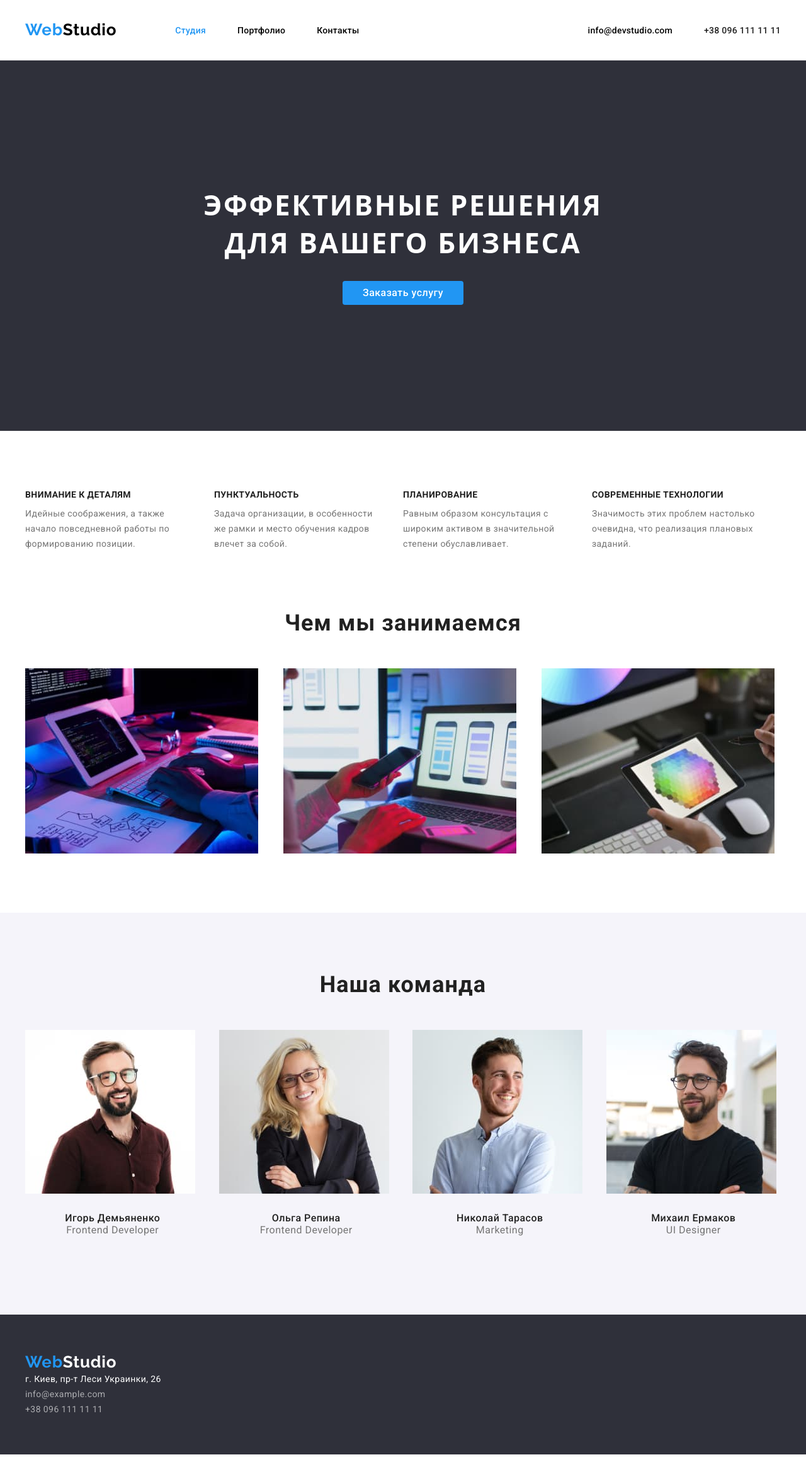
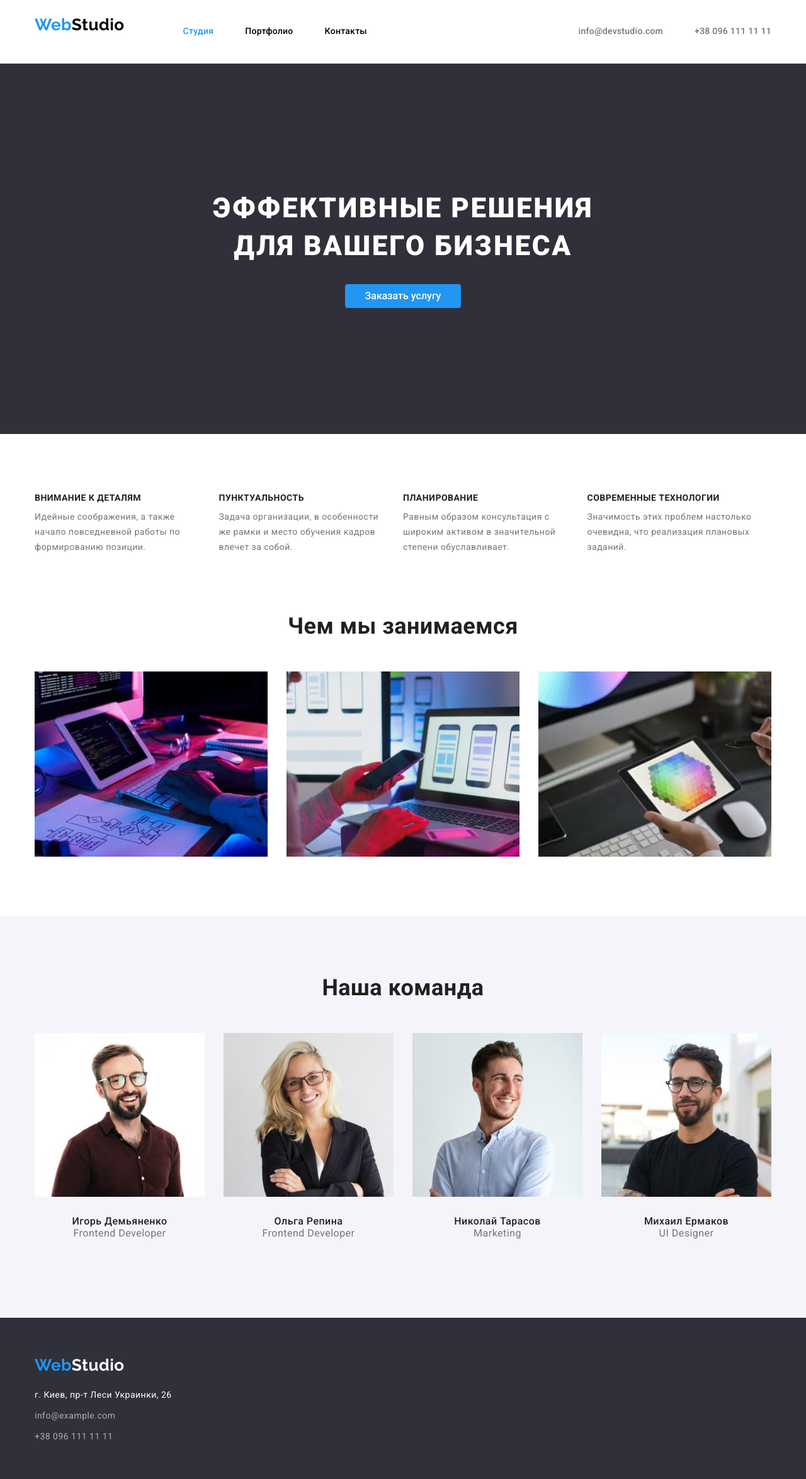
Before and after one commit to julia-pro/goit-markup-hw-03, a plain HTML site: page index.html in a window 1280 px wide. Shown: the whole page at 63% size. Before the commit the page ends 2309 px from the top, so only its background shows below. Drawn offline with nearby package versions, Linux system fonts and the light colour scheme.

Commit message:
adds edits

```diff
--- a/css/styles.css
+++ b/css/styles.css
@@ -6,6 +6,12 @@
   --bg-color: #2f303a;
   --text-about: #757575;
   --card-set-gap: 30px;
+
+  --primary-font-family: Roboto, sans-serif;
+}
+body {
+  letter-spacing: 0.03em;
+  font-family: var(--primary-font-family);
 }
 
 h1,
@@ -44,8 +50,8 @@ img {
 /*========HEDER======== */
 .header-page {
   border-bottom: 1px solid #ececec;
-  padding-top: 32px;
-  padding-bottom: 32px;
+  padding-top: 24px;
+  padding-bottom: 25px;
 }
 .container {
   margin-left: auto;
@@ -82,13 +88,13 @@ img {
 }
 .logo {
   display: block;
+  margin-bottom: 20px;
 
   font-family: Raleway;
   font-style: normal;
   font-weight: bold;
   font-size: 26px;
   line-height: 1.19;
-  letter-spacing: 0.03em;
   color: var(--second-text-color);
 }
 .logo-span-1 {
@@ -102,7 +108,6 @@ img {
   margin-bottom: 20px;
 }
 .menu-link {
-  font-family: 'Roboto', sans-serif;
   font-weight: 500;
   font-size: 14px;
   line-height: 1.14;
@@ -122,12 +127,11 @@ img {
   margin-left: auto;
   margin-right: 50px;
 
-  font-family: 'Roboto', sans-serif;
   font-weight: 500;
   font-size: 14px;
   line-height: 1.14;
   letter-spacing: 0.02em;
-  color: var(--main-color);
+  color: var(--text-about);
 }
 
 .mail-link:hover,
@@ -136,12 +140,11 @@ img {
 }
 
 .tel-link {
-  font-family: 'Roboto', sans-serif;
   font-weight: 500;
   font-size: 14px;
   line-height: 1.14;
   letter-spacing: 0.02em;
-  color: var(--title-color);
+  color: var(--text-about);
 }
 
 .tel-link:hover,
@@ -170,12 +173,10 @@ img {
 }
 
 .modal-btn {
-  font-family: 'Roboto', sans-serif;
   font-style: normal;
   font-weight: bold;
   font-size: 16px;
   line-height: 1.63;
-  letter-spacing: 0.03em;
   cursor: pointer;
   color: var(--second-title-color);
   background-color: var(--second-text-color);
@@ -212,22 +213,18 @@ img {
 .advantage-01 {
   margin-bottom: 10px;
 
-  font-family: 'Roboto', sans-serif;
   font-style: normal;
   font-weight: bold;
   font-size: 14px;
   line-height: 1.14;
-  letter-spacing: 0.03em;
   text-transform: uppercase;
   color: var(--title-color);
 }
 .advantage-001 {
-  font-family: 'Roboto', sans-serif;
   font-style: normal;
   font-weight: normal;
   font-size: 14px;
   line-height: 1.71;
-  letter-spacing: 0.03em;
   color: var(--text-about);
 }
 /*======END ABOUT US=====*/
@@ -240,13 +237,11 @@ img {
   margin-top: 0;
   margin-bottom: 50px;
 
-  font-family: 'Roboto', sans-serif;
   font-style: normal;
   font-weight: bold;
   font-size: 36px;
   line-height: 1.16;
   text-align: center;
-  letter-spacing: 0.03em;
   color: var(--title-color);
 }
 .work-list {
@@ -291,21 +286,17 @@ img {
   color: var(--text-about);
 }
 .name-person {
-  font-family: Roboto;
   font-style: normal;
   font-weight: 500;
   font-size: 16px;
   line-height: 1.18;
-  letter-spacing: 0.03em;
   color: var(--title-color);
 }
 .about-person {
-  font-family: Roboto;
   font-style: normal;
   font-weight: normal;
   font-size: 16px;
   line-height: 1.18;
-  letter-spacing: 0.03em;
   color: var(--text-about);
 }
 /*===== END TEAM ======*/
@@ -316,27 +307,24 @@ img {
   padding-top: 60px;
   padding-bottom: 60px;
 }
-.footer-list:not(:last-child) {
+
+.footer-info:not(:last-child) {
   margin-bottom: 9px;
 }
 .footer-google {
-  font-family: Roboto;
   font-style: normal;
   font-weight: normal;
   font-size: 14px;
   line-height: 1.71;
-  letter-spacing: 0.03em;
   color: var(--second-title-color);
   text-decoration: none;
 }
 .footer-link {
-  font-family: Roboto;
   font-style: normal;
   font-weight: normal;
   font-size: 14px;
   line-height: 1.71;
   text-decoration: none;
-  letter-spacing: 0.03em;
   color: rgba(255, 255, 255, 0.6);
   text-decoration: none;
 }
@@ -351,7 +339,7 @@ li {
   list-style: none;
 }
 .container {
-  width: 1230px;
+  width: 1200px;
   padding-left: 15px;
   padding-right: 15px;
   margin-left: auto;
@@ -376,12 +364,10 @@ li {
   border-radius: 4px;
   border: 0px;
 
-  font-family: Roboto;
   font-style: normal;
   font-weight: 500;
   font-size: 16px;
   line-height: 1.62;
-  letter-spacing: 0.03em;
   color: var(--title-color);
   cursor: pointer;
 }
@@ -419,7 +405,6 @@ li {
 .portfolio-h3 {
   margin-bottom: 4px;
 
-  font-family: Roboto;
   font-style: normal;
   font-weight: bold;
   font-size: 18px;
@@ -428,11 +413,9 @@ li {
   color: var(--title-color);
 }
 .portfolio-title {
-  font-family: Roboto;
   font-style: normal;
   font-weight: normal;
   font-size: 16px;
   line-height: 1.87;
-  letter-spacing: 0.03em;
   color: var(--text-about);
 }
--- a/index.html
+++ b/index.html
@@ -143,14 +143,14 @@
                     class="logo-span-2">Studio</span></a>
             <address>
                 <ul class="footer-list list">
-                    <li>
+                    <li class="footer-info" >
                         <a class="footer-google link" href="https://goo.gl/maps/YtjoSNWfrwEWa8k86"  target="blank"
                         rel="noopener norefferer">г. Киев, пр-т Леси Украинки, 26</a>
                     </li>
-                    <li>
+                    <li class="footer-info" >
                         <a class="footer-link link" href="malto:info@example.com" >info@example.com</a>
                     </li>
-                    <li>
+                    <li class="footer-info" >
                         <a class="footer-link link" href="tel:+380961111111" >+38 096 111 11 11</a>
                     </li>
                 </ul>
```
Also changed, not shown: portfolio.html (+3 -3 lines).
